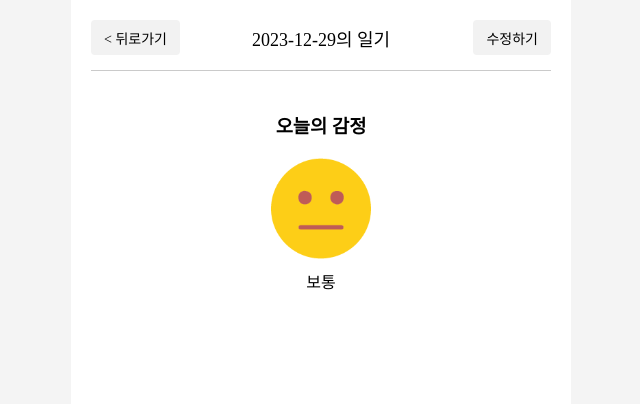
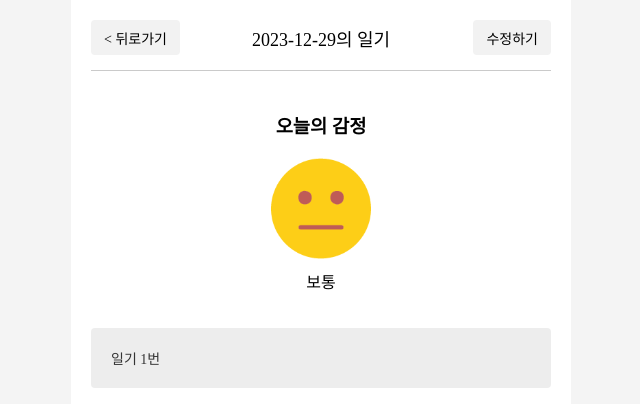
Before and after one commit to pearlworld/emotion-diary, a React (Create React App) app: page /diary/1 in a window 1280 px wide. Shown: the top 404 px of the page, without its empty margins (319-959 px from the left). Built offline with nearby package versions, Linux system fonts and the light colour scheme; a web font is replaced by a local one.

Commit message:
240109 상세페이지 완료

```diff
--- a/src/css/style.css
+++ b/src/css/style.css
@@ -127,6 +127,9 @@ button {
 .Mybutton {
   padding: 0 13px;
   box-sizing: border-box;
+}
+.Mybutton img {
+  width: 9px;
 }
 .MyButton_default {
   background-color: #f2f2f2;
@@ -287,3 +290,11 @@ button {
 .detail_emotion .emotion_name {
 margin-top: 10px;
 }
+.detail_content {
+  padding: 20px;
+  margin-top: 35px;
+  background-color: #ededed;
+  border-radius: 4px;
+  font-size: 14px;
+  color: #333;
+}
--- a/src/pages/Diary.js
+++ b/src/pages/Diary.js
@@ -47,7 +47,11 @@ const Diary = () => {
           <div className='detail_emotion'>
             <h3>오늘의 감정</h3>
             <img src={curEmotionData.emotion_img}></img>
-            <p className='emotion_name'>{curEmotionData.emotion_descript}</p>
+            <p className='emotion_name'>
+              {curEmotionData.emotion_descript}</p>
+          </div>
+          <div className='detail_content'>
+            <p>{data.content}</p>
           </div>
         </div>
       </div>
--- a/src/pages/Home.js
+++ b/src/pages/Home.js
@@ -23,7 +23,10 @@ const Home = () => {
       const lastDay = new Date(
         curDate.getFullYear(),
         curDate.getMonth() + 1,
-        0
+        0,
+        23, // 23시 59분 59초
+        59,
+        59
       ).getTime();
 
       setData(
@@ -52,8 +55,9 @@ const Home = () => {
     <div>
       <MyHeader
         headText={headText}
-        leftChild={<MyButton text={'<'} onClick={decreaseMonth} />}
-        rightChild={<MyButton text={'>'} onClick={increaseMonth} />}
+        leftChild={<MyButton text={<img src='./assets/arrow_prev.png' />} onClick={decreaseMonth} />}
+        rightChild={<MyButton text={<img src='./assets/arrow_next.png' />}
+          onClick={increaseMonth} />}
       />
       <DiaryList diaryList={data} />
     </div>
```
Also changed, not shown: public/assets/arrow_next.png (added), public/assets/arrow_prev.png (added).
